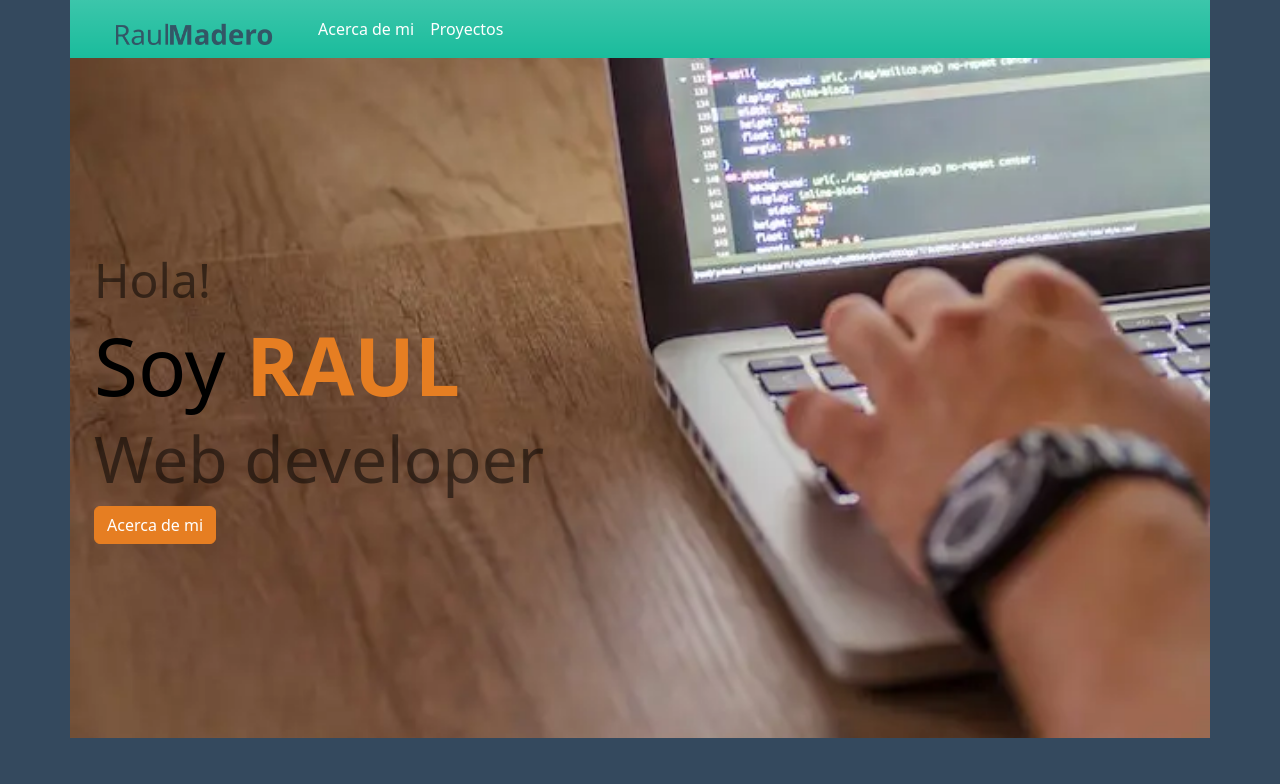
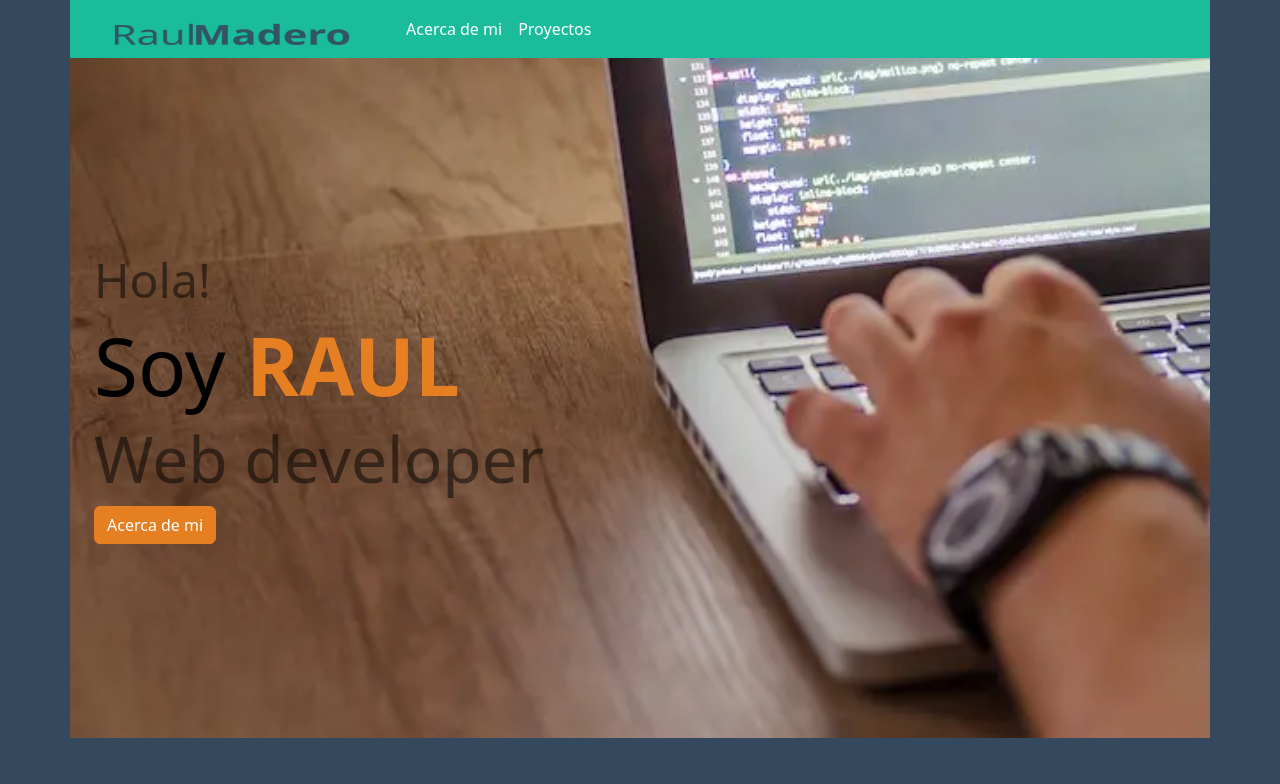
Before and after one commit to Raul-madero/newPortafolio, a Next.js app: page / in a window 1280 px wide. Shown: the top 784 px of the page. Built offline with nearby package versions, Linux system fonts and the light colour scheme.

Commit message:
Cree la barra de navegacion con bootstrap

```diff
--- a/src/app/component/Header.js
+++ b/src/app/component/Header.js
@@ -1,34 +1,23 @@
 import React from "react"
 import Image from "next/image"
 import logo from '../../img/logo/logoDark.png'
+import { Container, Navbar, NavbarBrand, NavbarCollapse, NavbarToggle, Nav, NavLink } from "react-bootstrap"
+
 
 const Header = () => {
     return (
-    <header className="container-xl sticky-top bg-secondary bg-gradient z-3">
-        <nav className="navbar navbar-expand-lg bg-body-primary">
-            <div className="container-fluid justify-content-between">
-                <a href="/" className="navbar-brand"><Image src={logo} alt="Logo" width={200} /></a>
-                <button
-                    className="navbar-toggler"
-                    type="button"
-                    data-bs-toggle="collapse"
-                    data-bs-target="#navbarSupportedContent" aria-controls="navbarSupportedContent" aria-expanded="false"
-                    aria-label="Toggle navigation">
-                        <span className="navbar-toggler-icon"></span>
-                </button>
-                <div className="collapse navbar-collapse" id="navbarSupportedContent">
-                    <ul className="navbar-nav me-auto">
-                        <li className="nav-item">
-                            <a href="/about" className="nav-link text-primary">Acerca de mi</a>
-                        </li>
-                        <li className="nav-item">
-                            <a href="/proyects" className="nav-link text-primary">Proyectos</a>
-                        </li>
-                    </ul>
-                </div>
-            </div>
-        </nav>
-    </header>
+        <Navbar expand="md" className="bg-secondary container-xl" sticky="top">
+            <Container>
+                <NavbarBrand href="/"><Image src={logo} width={300} height={30} alt="Logo" /></NavbarBrand>
+                <NavbarToggle aria-controls="basic-navbar-bar"/>
+                <NavbarCollapse id="basic-navbar-bar">
+                    <Nav className="me-auto">
+                        <NavLink href="about" className="text-white">Acerca de mi</NavLink>
+                        <NavLink href="proyectos" className="text-white">Proyectos</NavLink>
+                    </Nav>
+                </NavbarCollapse>
+            </Container>
+        </Navbar>
 )
 }
 export default Header
```
